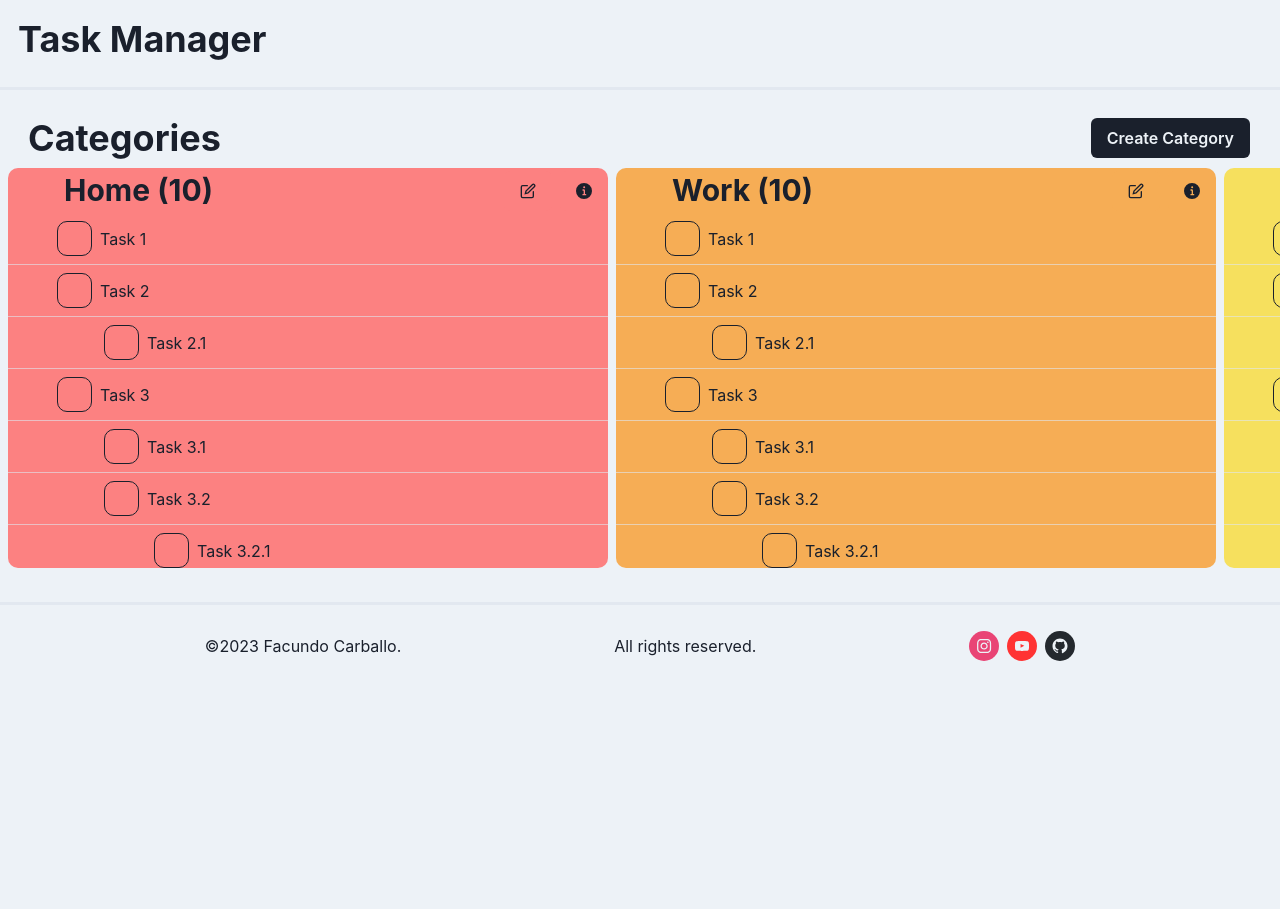
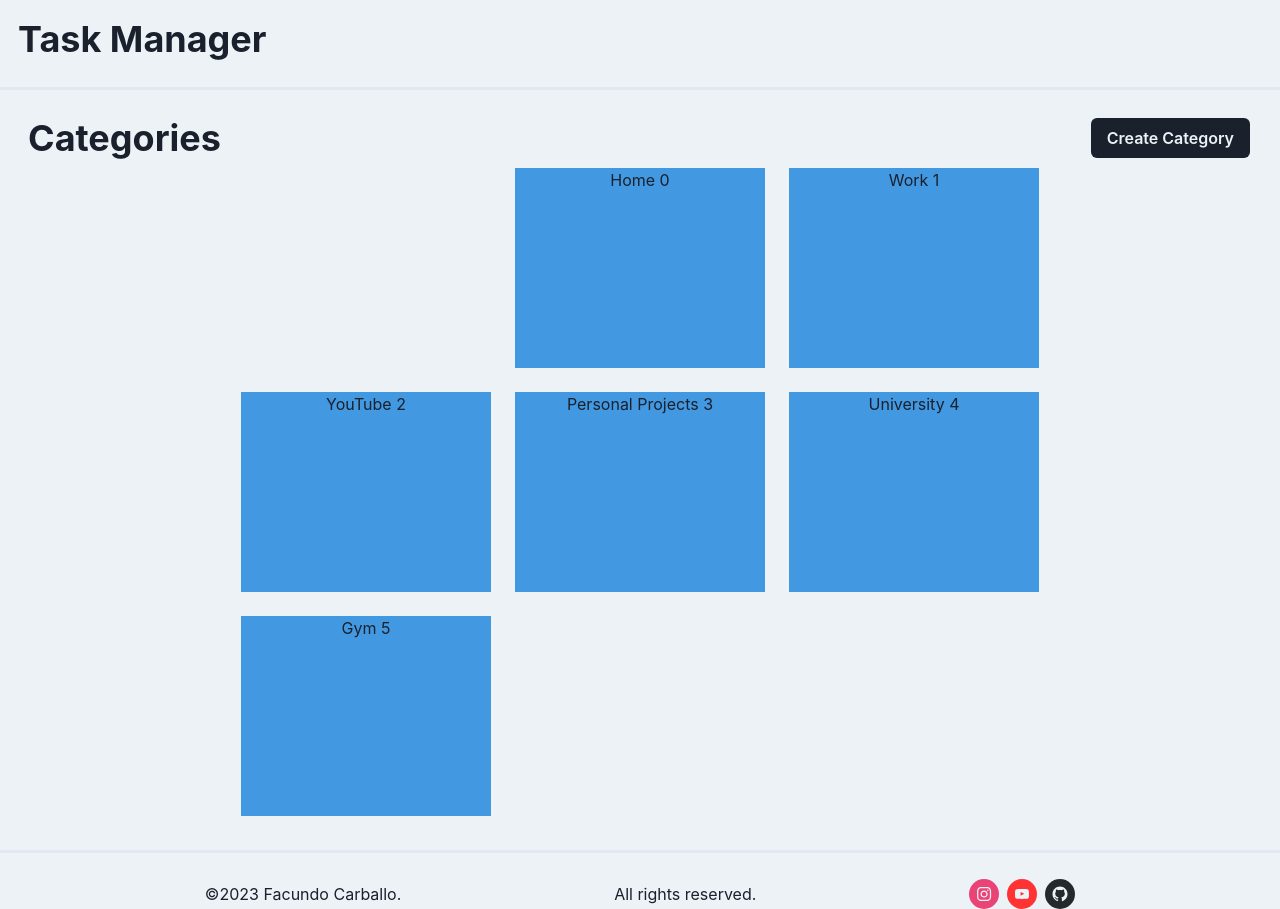
Before and after one commit to facundocarballo/task-manager-go, a Next.js app in the folder web/task-manager/: page / in a window 1280 px wide. Before the commit the page ends 800 px from the top, so only its background shows below. Built offline with nearby package versions, Linux system fonts and the light colour scheme.

Commit message:
starting to create mini categories

```diff
--- a/web/task-manager/src/subpages/Categories.tsx
+++ b/web/task-manager/src/subpages/Categories.tsx
@@ -1,4 +1,4 @@
-import { Box, Button, HStack, Heading, Spacer, VStack, useDisclosure } from '@chakra-ui/react';
+import { Box, Button, Grid, GridItem, HStack, Heading, Spacer, Text, VStack, useDisclosure } from '@chakra-ui/react';
 import {
     AlertDialog,
     AlertDialogBody,
@@ -97,35 +97,40 @@ export const Categories = () => {
                     </Button>
                     <Box w='20px' />
                 </HStack>
-                <HStack
-                    w='full'
-                    overflowX='scroll'
+                <Grid
+                    templateColumns='repeat(3, 1fr)'
+                    gap={6}
                 >
                     <Box w='10px' />
                     {
                         categories == null ? null :
                             categories.map((cat, idx) =>
-                                <HStack
-                                    key={idx}
-                                    draggable
-                                    onDragStart={() => { catDrag.current = idx }}
-                                    onDragEnter={() => { catDrop.current = idx }}
-                                    onDragEnd={handleOnDragEnd}
-                                >
+                                // <HStack
+                                //     key={idx}
+                                //     draggable
+                                //     onDragStart={() => { catDrag.current = idx }}
+                                //     onDragEnter={() => { catDrop.current = idx }}
+                                //     onDragEnd={handleOnDragEnd}
+                                // >
 
-                                    <Category
-                                        key={idx}
-                                        title={cat.title}
-                                        description={cat.description}
-                                        color={cat.color}
-                                        tasks={cat.tasks}
-                                        id={cat.id}
-                                    />
-                                </HStack>
+                                //     <Category
+                                //         key={idx}
+                                //         title={cat.title}
+                                //         description={cat.description}
+                                //         color={cat.color}
+                                //         tasks={cat.tasks}
+                                //         id={cat.id}
+                                //     />
+                                // </HStack>
+                                <GridItem w='100%' bg='blue.500'>
+                                    <VStack w='250px' h='200px' bg='blue.400'>
+                                        <Text>{cat.title} {idx}</Text>
+                                    </VStack>
+                                </GridItem>
                             )
                     }
                     <Box w='10px' />
-                </HStack>
+                </Grid>
             </VStack>
         </>
     );
```
